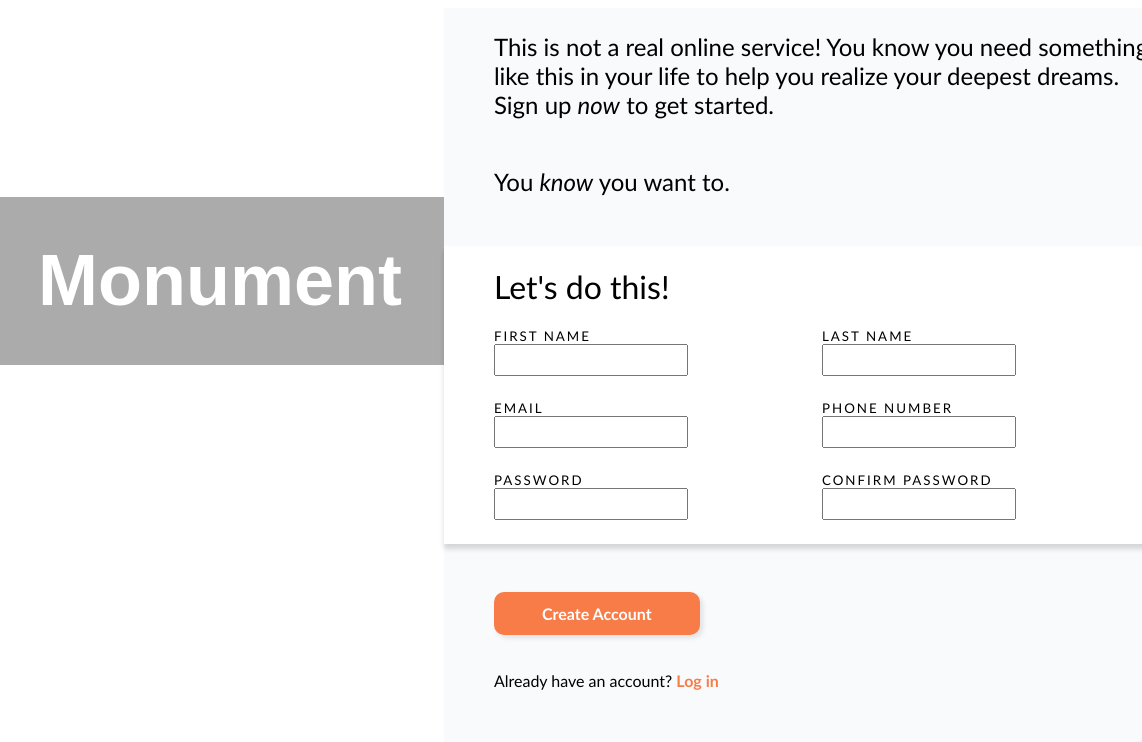
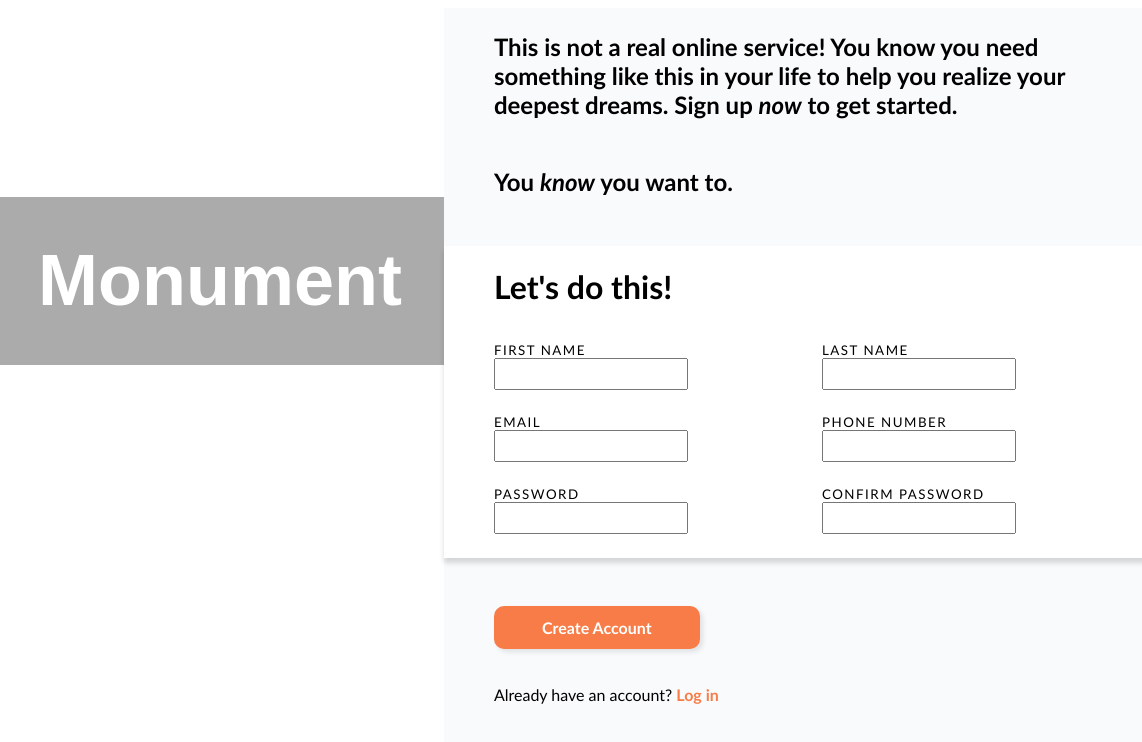
Before and after one commit to travwritescode/sign-up-form, a plain HTML site: page index.html in a window 1280 px wide. Shown: the full height of the page, 138-1280 px from the left. Drawn offline with Linux system fonts and the light colour scheme; a web font is replaced by a local one.

Commit message:
Style tweaks for spacing

```diff
--- a/styles.css
+++ b/styles.css
@@ -1,6 +1,5 @@
 * {
     font-family: Optima, Candara, 'Noto Sans', source-sans-pro, sans-serif;
-    font-weight: normal;
 }
 
 button {
@@ -77,12 +76,12 @@ body {
 }
 
 .cta {
-    flex-basis: 33%;
+    flex-basis: 35%;
     display: flex;
     flex-direction: column;
     justify-content: flex-end;
 
-    font-weight: 600;
+    font-weight: 700;
     font-size: 24px;
 }
 
@@ -90,14 +89,20 @@ body {
     margin-bottom: 50px;
 }
 
-form {
-    flex-basis: 33%;
+#contact-info {
+    flex-basis: 35%;
     background-color: #fff;
     box-shadow: 0px 5px 5px 0px rgba(0, 0, 0, 0.15);
+    justify-content: center;
+}
+
+#contact-info > h1 {
+    font-weight: 600;
+    margin-bottom: 36px;
 }
 
 .submit {
-    flex-basis: 33%;
+    flex-basis: 30%;
 }
 
 .inputs {
@@ -123,7 +128,7 @@ input:focus {
 label {
     display: block;
     text-transform: uppercase;
-    letter-spacing: 2px;
+    letter-spacing: 1.5px;
     font-size: smaller;
 }
 
```
Also changed, not shown: index.html (+0 -7 lines).
